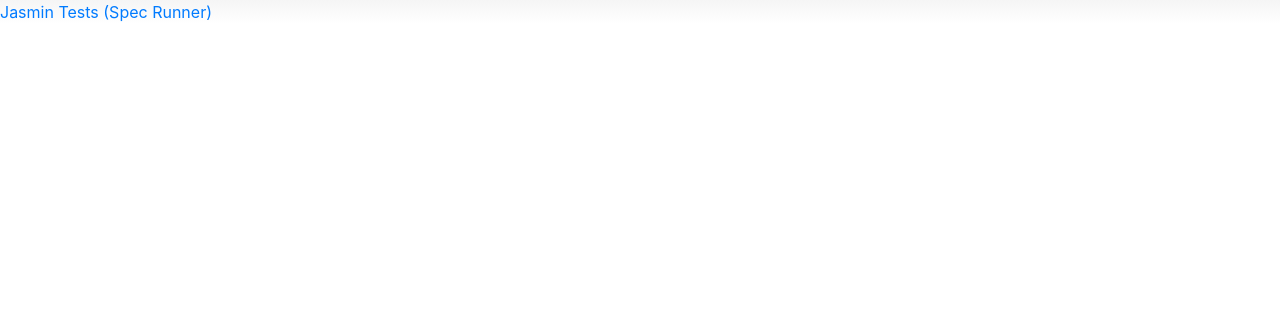
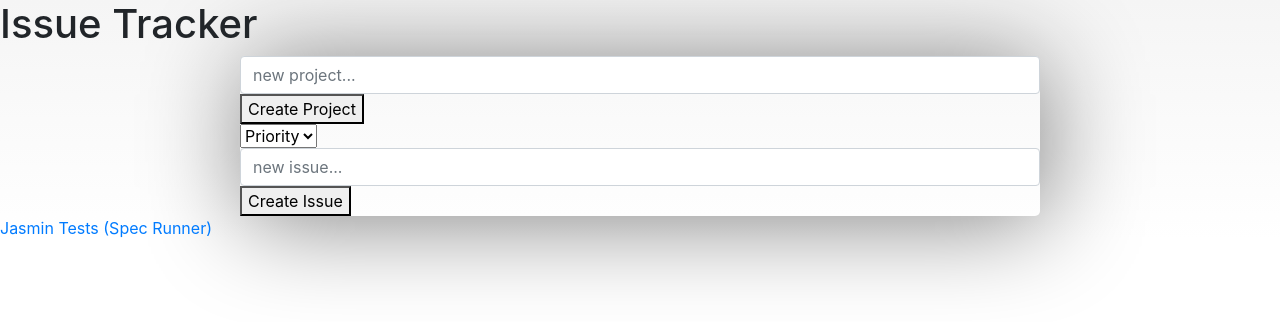
Before and after one commit to matthiasgubler/WEB3, a plain HTML site: page public/index.html in a window 1280 px wide. Drawn offline with nearby package versions, Linux system fonts and the light colour scheme.

Commit message:
Fixed duplicate index.html

```diff
--- a/public/index.html
+++ b/public/index.html
@@ -13,16 +13,28 @@
 </head>
 <body>
 <div id="background">
-<section id="content">
-</section>
+    <header><h1>Issue Tracker</h1></header>
+    <section id="content">
+        <section id="projects">
+
+            <input id="inputnewproject" type="text" class="form-control" name="inputnewproject" placeholder="new project...">
+            <button>Create Project</button>
+        </section>
+        <section id="newissue">
+            <select>
+                <option selected="true" disabled="true">Priority</option>
+                <option>1</option>
+                <option>2</option>
+                <option>3</option>
+            </select>
+            <input id="inputnewissue" type="text" class="form-control" name="inputnewissue" placeholder="new issue...">
+            <button>Create Issue</button>
+        </section>
+        <section id="issues"></section>
+    </section>
     <footer>
         <a href="tests/SpecRunner.html">Jasmin Tests (Spec Runner)</a>
     </footer>
 </div>
-
-<script src="https://code.jquery.com/jquery-3.3.1.slim.min.js" integrity="sha384-q8i/X+965DzO0rT7abK41JStQIAqVgRVzpbzo5smXKp4YfRvH+8abtTE1Pi6jizo" crossorigin="anonymous"></script>
-<script src="https://cdnjs.cloudflare.com/ajax/libs/popper.js/1.14.3/umd/popper.min.js" integrity="sha384-ZMP7rVo3mIykV+2+9J3UJ46jBk0WLaUAdn689aCwoqbBJiSnjAK/l8WvCWPIPm49" crossorigin="anonymous"></script>
-<script src="https://stackpath.bootstrapcdn.com/bootstrap/4.1.3/js/bootstrap.min.js" integrity="sha384-ChfqqxuZUCnJSK3+MXmPNIyE6ZbWh2IMqE241rYiqJxyMiZ6OW/JmZQ5stwEULTy" crossorigin="anonymous"></script>
-
 </body>
 </html>
```
Also changed, not shown: public/tests/index.html (deleted, +0 -24 lines).
